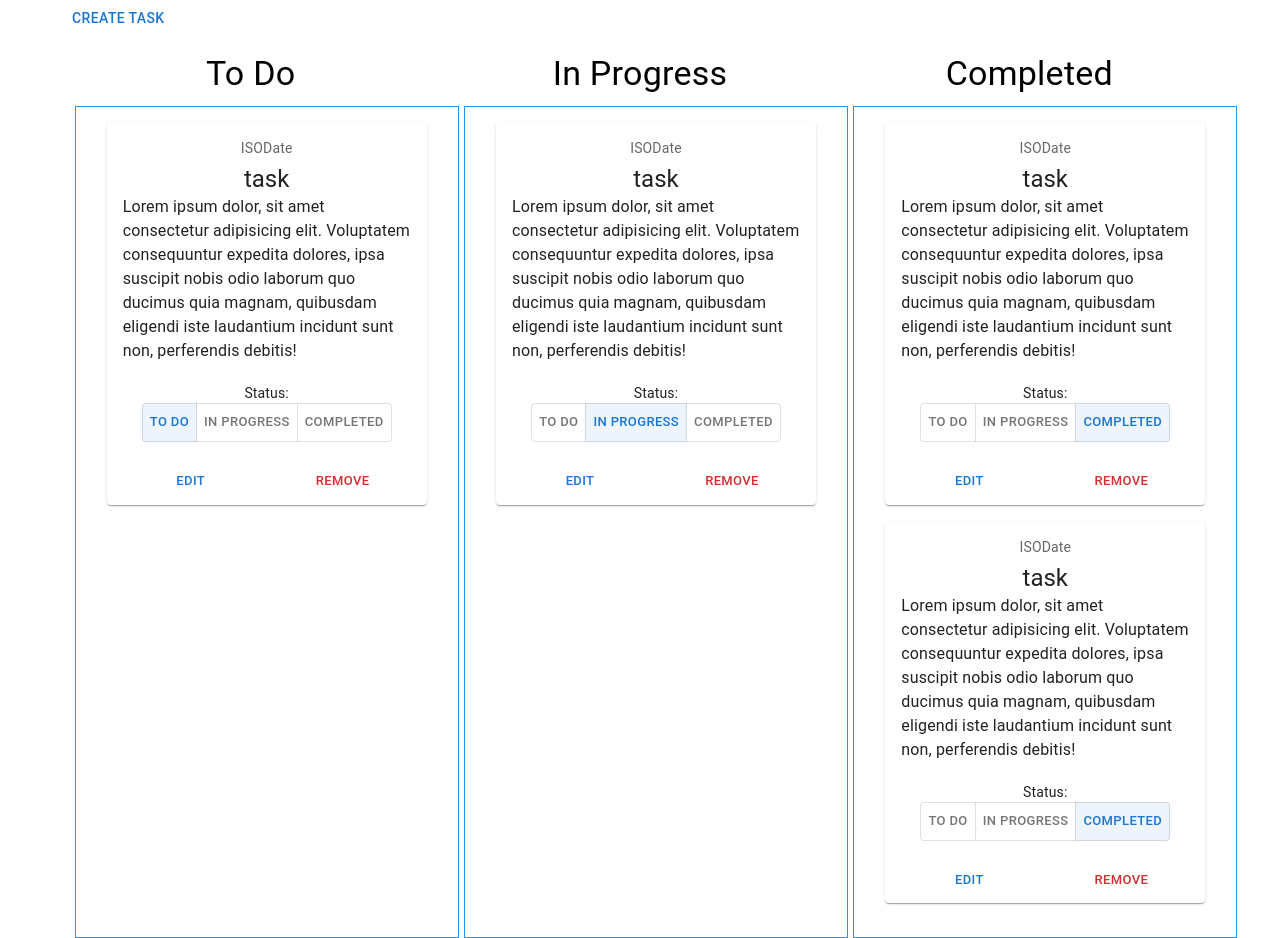
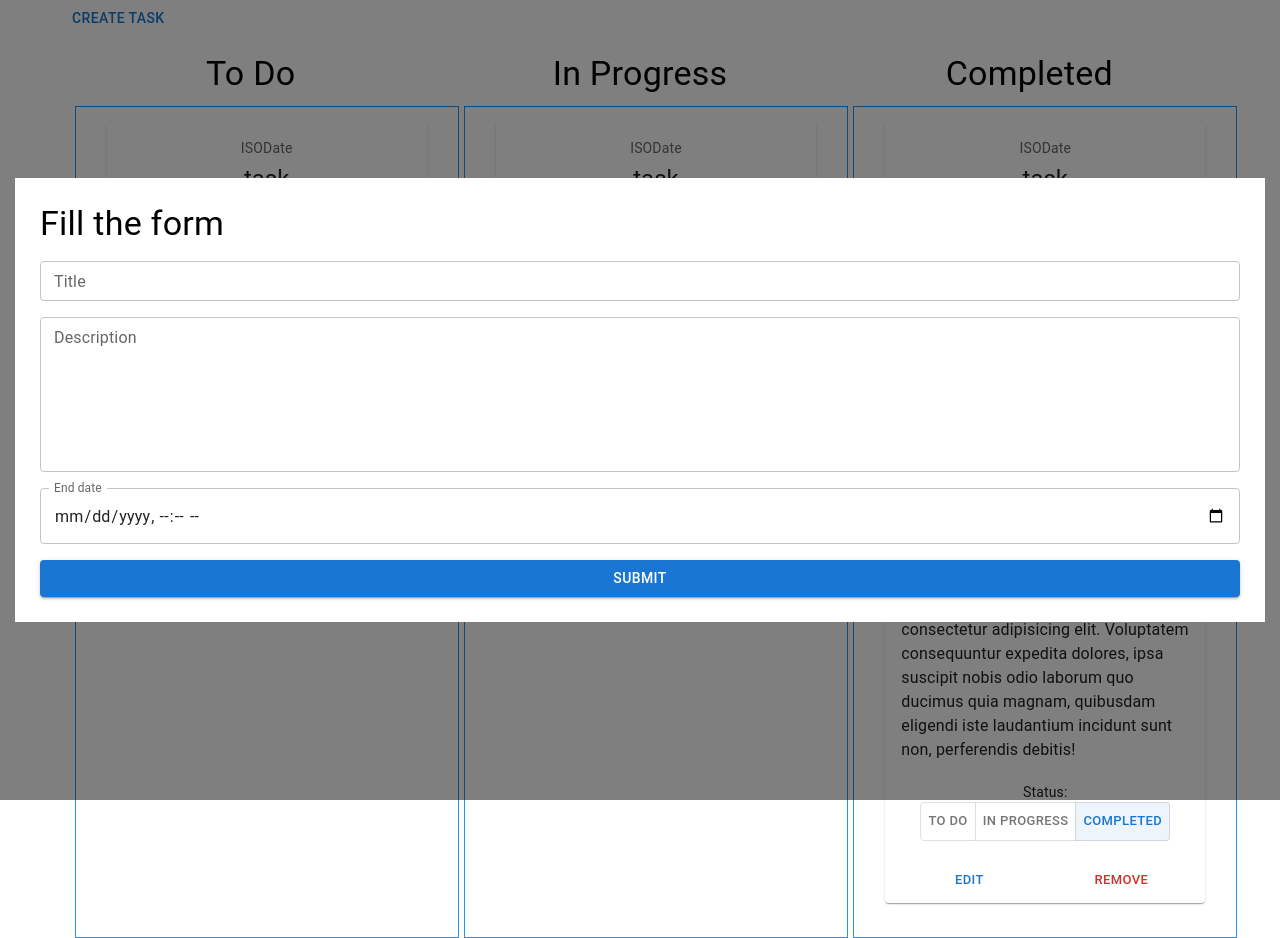
Before and after one commit to DefK1lla/mrui-t, a React (Create React App) app: page / in a window 1280 px wide. Both pictures are taken after a click on the button "CREATE TASK". Built offline with nearby package versions, Linux system fonts and the light colour scheme.

Commit message:
feat: add TaskForm

```diff
--- /dev/null
+++ b/src/components/TaskForm/TaskForm.tsx
@@ -0,0 +1,22 @@
+import { TextField, Stack, Button, Typography } from '@mui/material'
+import type { FC } from 'react'
+
+export const TaskForm: FC = () => {
+  return (
+    <form>
+      <Stack spacing={2}>
+        <Typography variant='h4'>Fill the form</Typography>
+        <TextField label='Title' fullWidth size='small' />
+        <TextField
+          label='Description'
+          multiline
+          rows={6}
+          size='small'
+          fullWidth
+        />
+        <TextField label='End date' type='datetime-local' value={new Date()} />
+        <Button variant='contained'>Submit</Button>
+      </Stack>
+    </form>
+  )
+}
--- a/src/components/index.ts
+++ b/src/components/index.ts
@@ -1,3 +1,4 @@
 import { Task } from './Task/Task'
+import { TaskForm } from './TaskForm/TaskForm'
 
-export { Task }
+export { Task, TaskForm }
--- a/src/pages/Tasks/Tasks.tsx
+++ b/src/pages/Tasks/Tasks.tsx
@@ -1,7 +1,8 @@
-import { Stack, Button, Container, Box, Typography } from '@mui/material'
+import { Stack, Button, Container, Box, Typography, Modal } from '@mui/material'
+import { useState } from 'react'
 import type { FC } from 'react'
 
-import { Task } from 'components'
+import { Task, TaskForm } from 'components'
 import type { ITask } from '@/types/task'
 
 import s from './tasks.module.css'
@@ -42,7 +43,10 @@ const tasksMock: ITask[] = [
 ]
 
 export const Tasks: FC = () => {
+  const [isOpen, setIsOpen] = useState<boolean>(false)
+
   return (
+    <>
       <Container>
         <Stack
           justifyContent='start'
@@ -50,7 +54,7 @@ export const Tasks: FC = () => {
           spacing={2}
           minWidth={'100%'}
         >
-        <Button>Create task</Button>
+          <Button onClick={() => setIsOpen(true)}>Create task</Button>
 
           <Stack
             direction='row'
@@ -116,5 +120,12 @@ export const Tasks: FC = () => {
           </Stack>
         </Stack>
       </Container>
+
+      <Modal className={s.modal} open={isOpen} onClose={() => setIsOpen(false)}>
+        <Box className={s.modalBody}>
+          <TaskForm />
+        </Box>
+      </Modal>
+    </>
   )
 }
--- a/src/pages/Tasks/tasks.module.css
+++ b/src/pages/Tasks/tasks.module.css
@@ -4,3 +4,16 @@
   width: 100%;
   min-height: 100vh;
 }
+
+.modal {
+  display: flex;
+  align-items: center;
+  justify-content: center;
+}
+
+.modalBody {
+  width: 100%;
+  max-width: 1200px;
+  background: #fff;
+  padding: 25px;
+}
```
Lines whose indentation alone changed are shown as unchanged.
